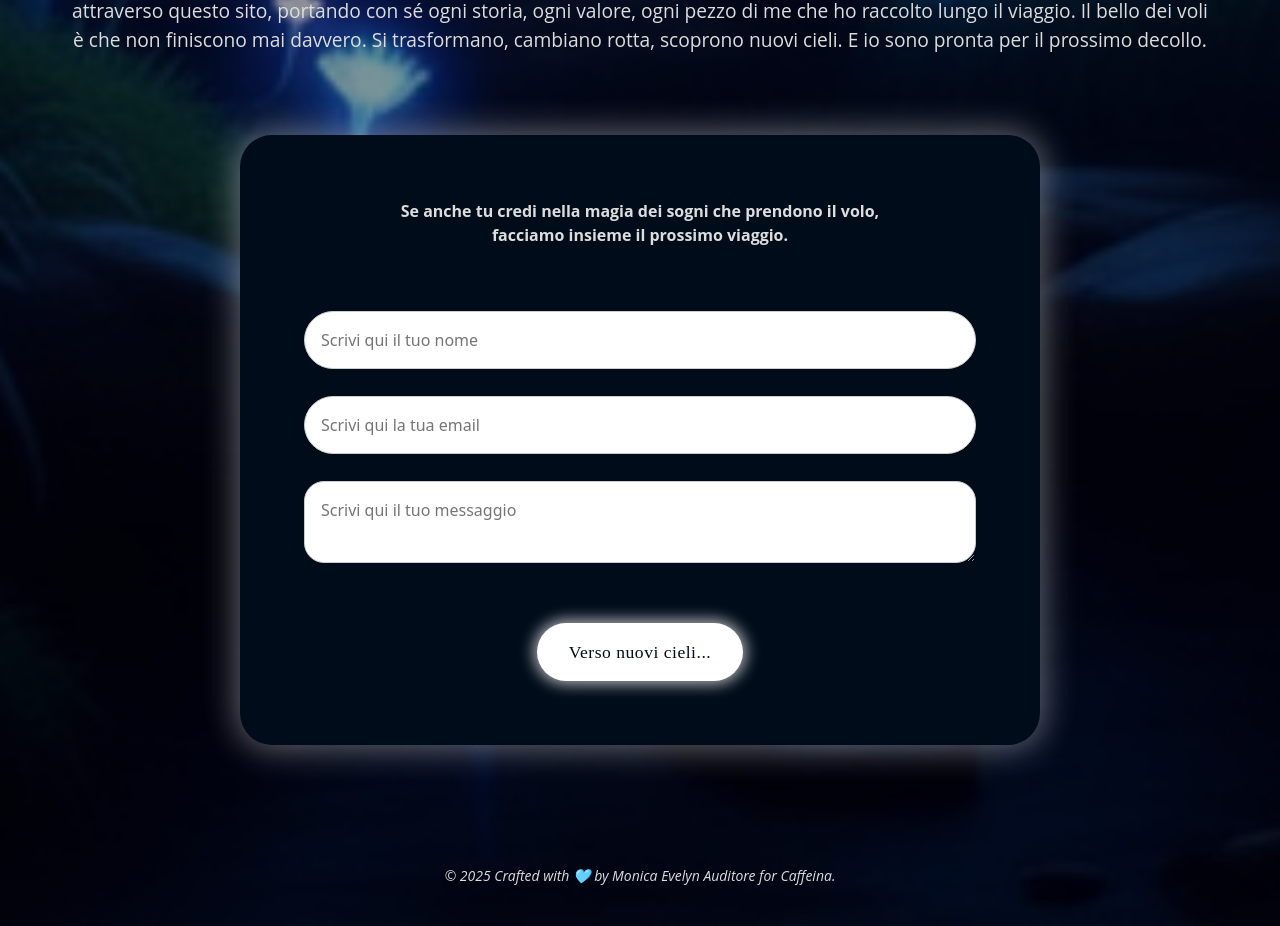
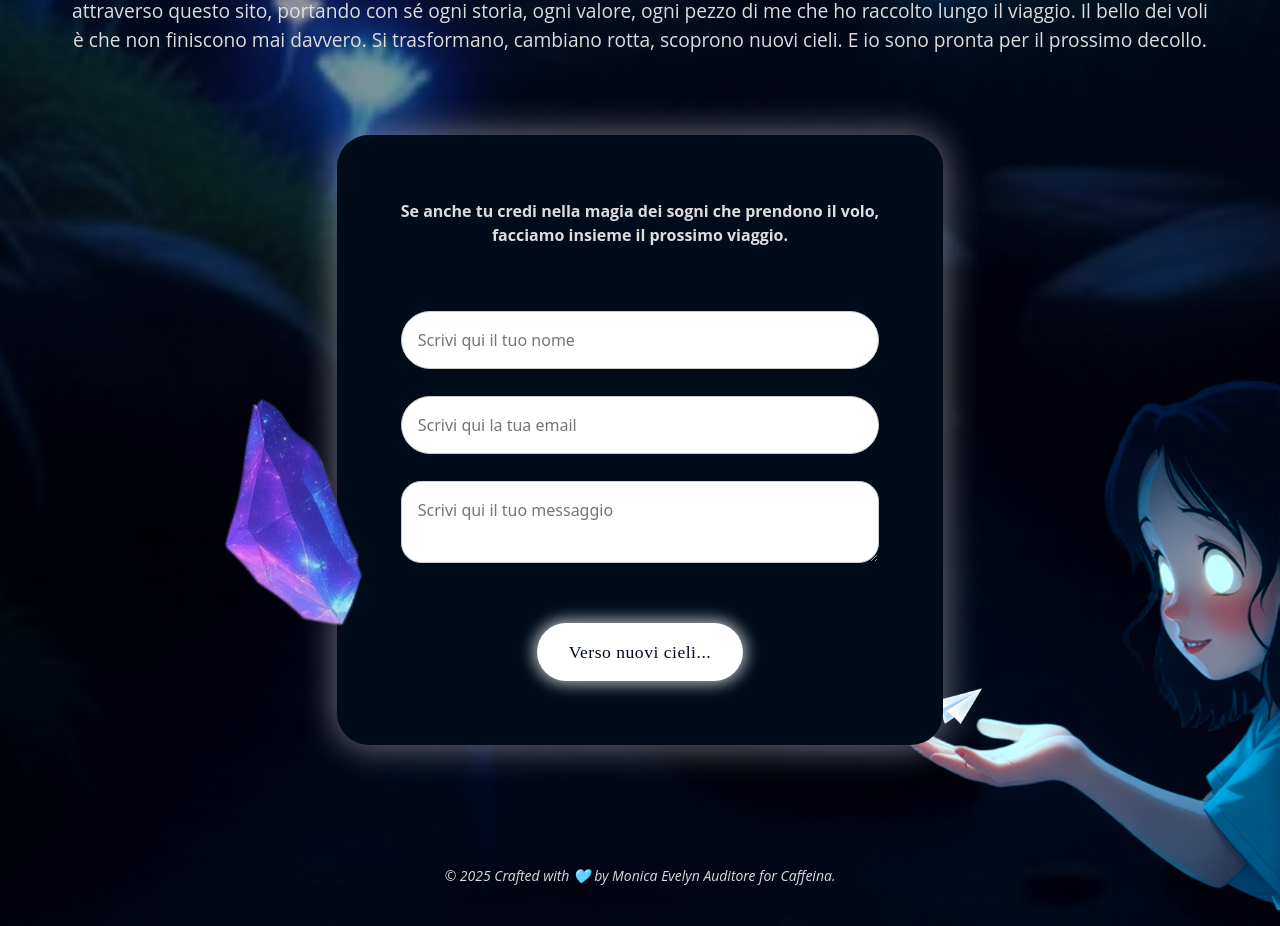
Before and after one commit to MonicaAuditore/aeroplanino_di_carta, a Vue app: page / in a window 1280 px wide. Shown: the part 7048-7974 px from the top of the page. Built offline with nearby package versions, Linux system fonts and the light colour scheme; a web font is replaced by a local one.

Commit message:
add img contact form

```diff
--- a/src/components/ContactForm.vue
+++ b/src/components/ContactForm.vue
@@ -15,7 +15,22 @@
       prossimo decollo.
     </p>
 
+    <div class="contact-container">
+      <!-- Immagine decorativa destra -->
+      <img
+        :src="evelyn"
+        alt="Decorazione destra"
+        class="decorative-image decorative-right"
+      />
+
       <div class="contact-box">
+        <!-- Immagine decorativa sinistra posizionata rispetto al contact-box -->
+        <img
+          :src="frammento02"
+          alt="Decorazione sinistra"
+          class="decorative-image decorative-left"
+        />
+
         <p class="contact-box-intro">
           Se anche tu credi nella magia dei sogni che prendono il volo,<br />
           facciamo insieme il prossimo viaggio.
@@ -42,12 +57,15 @@
           <button class="my-btn" type="submit">Verso nuovi cieli...</button>
         </form>
       </div>
+    </div>
   </section>
 </template>
 
 <script setup>
 import { ref } from "vue";
 import frammento from "@/assets/frammento.png";
+import frammento02 from "@/assets/frammento02.png";
+import evelyn from "@/assets/evelyn.png";
 
 const name = ref("");
 const email = ref("");
@@ -71,9 +89,10 @@ h2 {
 h3 {
   font-size: 4rem;
 }
+
 .contact-section {
   text-align: center;
-  padding: 3rem 1rem;
+  padding: 3rem 0rem;
   margin-top: 5rem;
 }
 
@@ -84,6 +103,7 @@ h3 {
   width: 110px;
   height: 145px;
   object-fit: cover;
+  cursor: pointer;
   animation: float 6s ease-in-out infinite;
   transition: transform 0.3s ease;
 }
@@ -104,11 +124,56 @@ h3 {
   }
 }
 
+@keyframes float-fragment {
+  0%,
+  100% {
+    transform: translateY(-42%) rotate(14deg);
+  }
+  25% {
+    transform: translateY(-45%) rotate(16deg);
+  }
+  50% {
+    transform: translateY(-40%) rotate(12deg);
+  }
+  75% {
+    transform: translateY(-48%) rotate(18deg);
+  }
+}
+
 .contact-description {
   font-size: 1.2rem;
   max-width: 73rem;
   margin: 3rem auto 5rem;
   padding: 0 1rem;
+}
+
+/* Container per il posizionamento relativo */
+.contact-container {
+  position: relative;
+  width: 100%;
+  display: flex;
+  justify-content: center;
+}
+
+/* Immagine decorativa destra posizionata rispetto al container */
+.decorative-image.decorative-right {
+  position: absolute;
+  top: 82%;
+  right: 0;
+  width: 25rem;
+  transform: translateY(-50%);
+  z-index: 1;
+}
+
+/* Immagine decorativa sinistra posizionata rispetto al contact-box */
+.decorative-image.decorative-left {
+  position: absolute;
+  top: 360.766px;
+  left: -123px;
+  width: 11rem;
+  transform: translateY(-42%) rotate(14deg);
+  z-index: 1;
+  animation: float-fragment 7s ease-in-out infinite;
 }
 
 .contact-box {
@@ -119,6 +184,8 @@ h3 {
   text-align: left;
   box-shadow: 0 0 34px 3px rgba(255, 255, 255, 0.4);
   margin: 0 auto;
+  position: relative;
+  z-index: 2;
 }
 
 .contact-box-intro {
@@ -180,6 +247,14 @@ form button {
     width: 120px;
     height: 120px;
   }
+
+  .decorative-image.decorative-left {
+    width: 25rem;
+  }
+
+  .decorative-image.decorative-right {
+    width: 30rem;
+  }
 }
 
 /* Mobile */
@@ -215,6 +290,11 @@ form button {
     padding: 1rem;
     font-size: 1.1rem;
   }
+
+  /* Nascondi o riduci le immagini decorative su mobile */
+  .decorative-image {
+    display: none;
+  }
 }
 
 @media (max-width: 768px) {
```
Also changed, not shown: src/assets/evelyn.png (added), src/assets/frammento02.png (added). Lines whose indentation alone changed are shown as unchanged.
